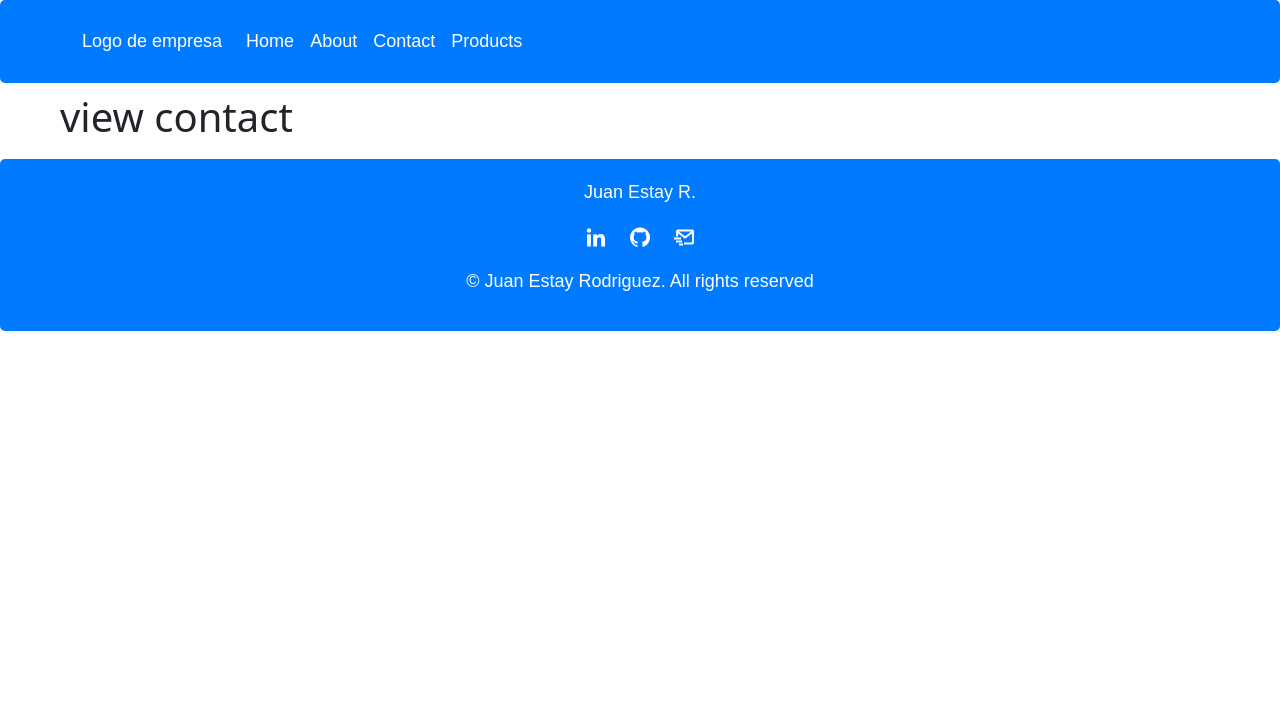
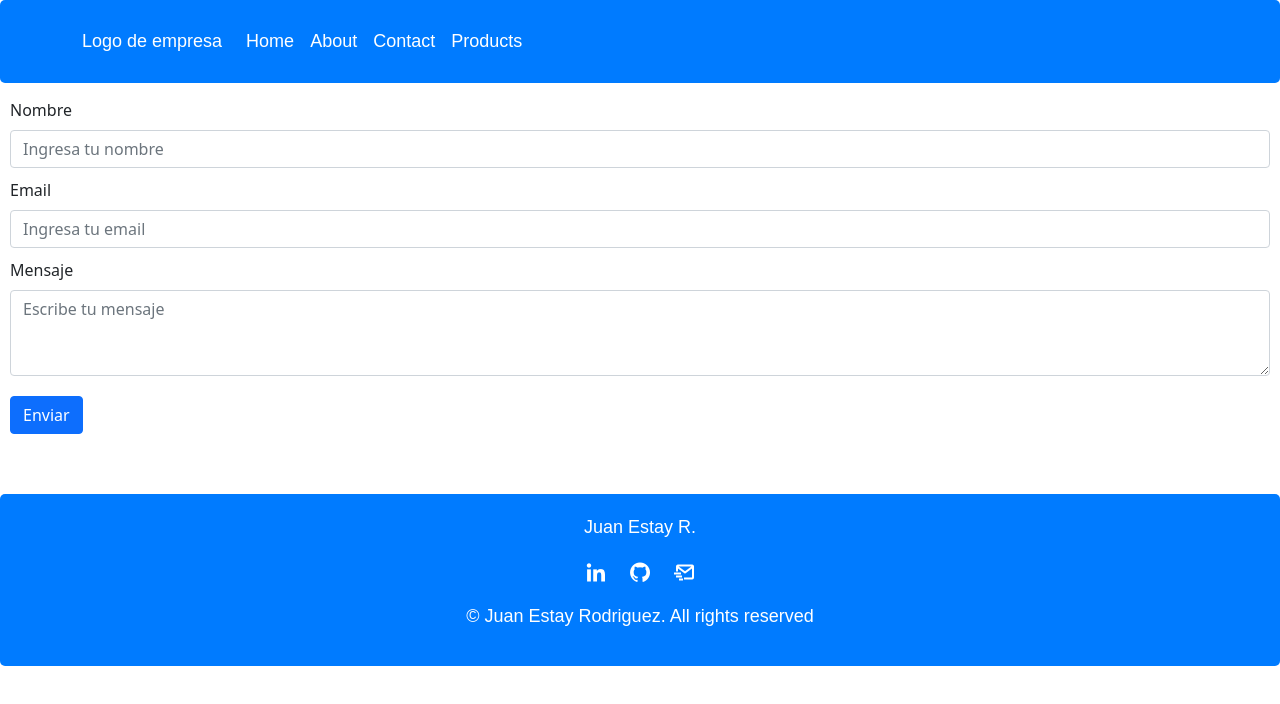
Before and after one commit to Juanith0xx/Web_site, a React (Create React App) app: page /contact in a window 1280 px wide. Shown: the top 704 px of the page. Built offline with nearby package versions, Linux system fonts and the light colour scheme; a web font is replaced by a local one.

Commit message:
Formulario de contacto terminado

```diff
--- a/package.json
+++ b/package.json
@@ -7,6 +7,7 @@
     "@testing-library/react": "^13.4.0",
     "@testing-library/user-event": "^13.5.0",
     "bootstrap": "^5.1.3",
+    "formik": "^2.4.6",
     "react": "^18.3.1",
     "react-bootstrap": "^2.10.5",
     "react-dom": "^18.3.1",
--- a/src/App.css
+++ b/src/App.css
@@ -95,7 +95,19 @@ h1{
   display: flex;
   border-radius: 5px;
 }
+/* Contacto */
 .contact{
 
+  margin: 10px;
+  padding-top: 5px;
+}
 
+.contact .form-group {
+  margin-bottom: 100px;
 }
+
+.button {
+
+margin-top: 20px;
+margin-bottom: 50px;
+}
--- a/src/components/Contact.js
+++ b/src/components/Contact.js
@@ -1,10 +1,65 @@
+import React, { useState } from 'react';
+import { Form, Button } from 'react-bootstrap';
 
-const contact = () => {
-    return (
-        <div>
-            <h1>view contact</h1>
-        </div>
-    )
+function ContactForm() {
+  const [formData, setFormData] = useState({
+    name: '',
+    email: '',
+    message: '',
+  });
+
+  const handleChange = (e) => {
+    const { name, value } = e.target;
+    setFormData({ ...formData, [name]: value });
+  };
+
+  const handleSubmit = (e) => {
+    e.preventDefault();
+    console.log(formData);
+    alert('Formulario enviado');
+  };
+
+  return (
+    <Form className='contact' onSubmit={handleSubmit}>
+      <Form.Group controlId="formName" style={{ marginBottom: '10px' }}>
+        <Form.Label>Nombre</Form.Label>
+        <Form.Control
+          type="text"
+          name="name"
+          placeholder="Ingresa tu nombre"
+          value={formData.name}
+          onChange={handleChange}
+        />
+      </Form.Group>
+
+      <Form.Group controlId="formEmail" style={{ marginBottom: '10px' }}>
+        <Form.Label>Email</Form.Label>
+        <Form.Control
+          type="email"
+          name="email"
+          placeholder="Ingresa tu email"
+          value={formData.email}
+          onChange={handleChange}
+        />
+      </Form.Group>
+
+      <Form.Group controlId="formMessage">
+        <Form.Label>Mensaje</Form.Label>
+        <Form.Control
+          as="textarea"
+          rows={3}
+          name="message"
+          placeholder="Escribe tu mensaje"
+          value={formData.message}
+          onChange={handleChange}
+        />
+      </Form.Group>
+
+      <Button className='button' variant="primary" type="submit">
+        Enviar
+      </Button>
+    </Form>
+  );
 }
 
-export default contact
+export default ContactForm;
--- a/src/components/Products.js
+++ b/src/components/Products.js
@@ -3,7 +3,7 @@ import { Card, Row, Col } from 'react-bootstrap';
 function Products() {
   return (
     <div>
-      <h1>View Products</h1>
+      <h1>Nuestros Productos</h1>
 
       <Row>
         {/* Primer producto */}
```
Also changed, not shown: 1 other file (tests, documents, lock files or other folders).
